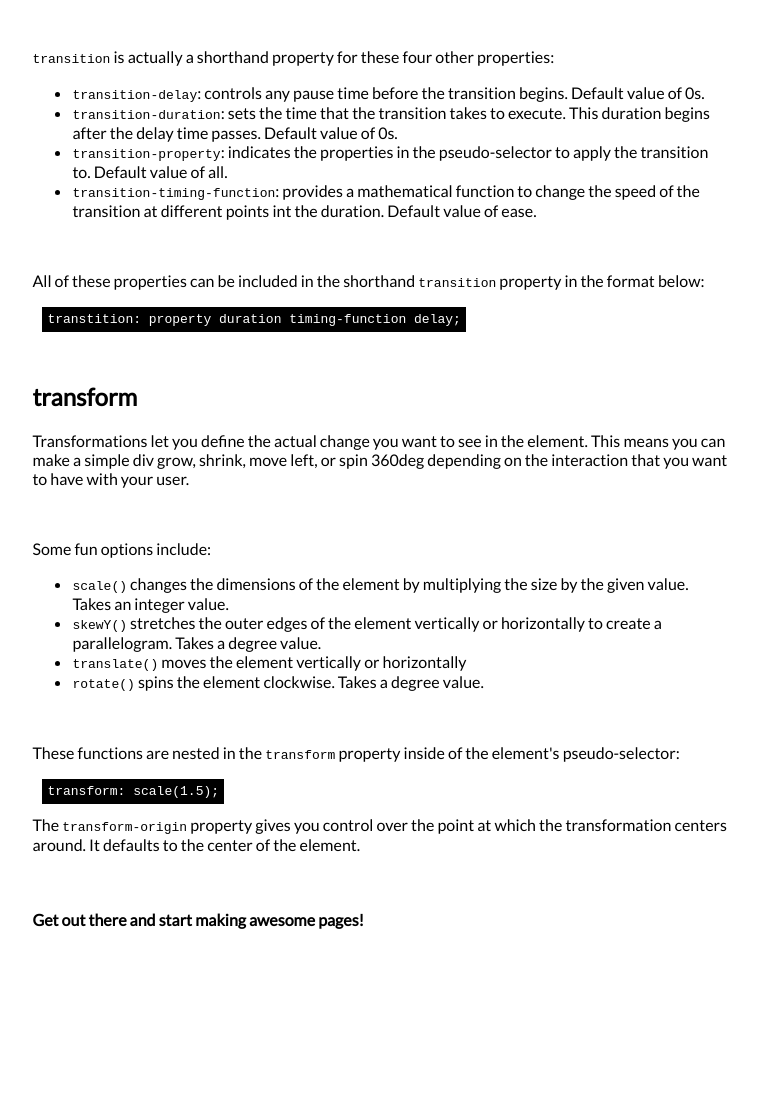
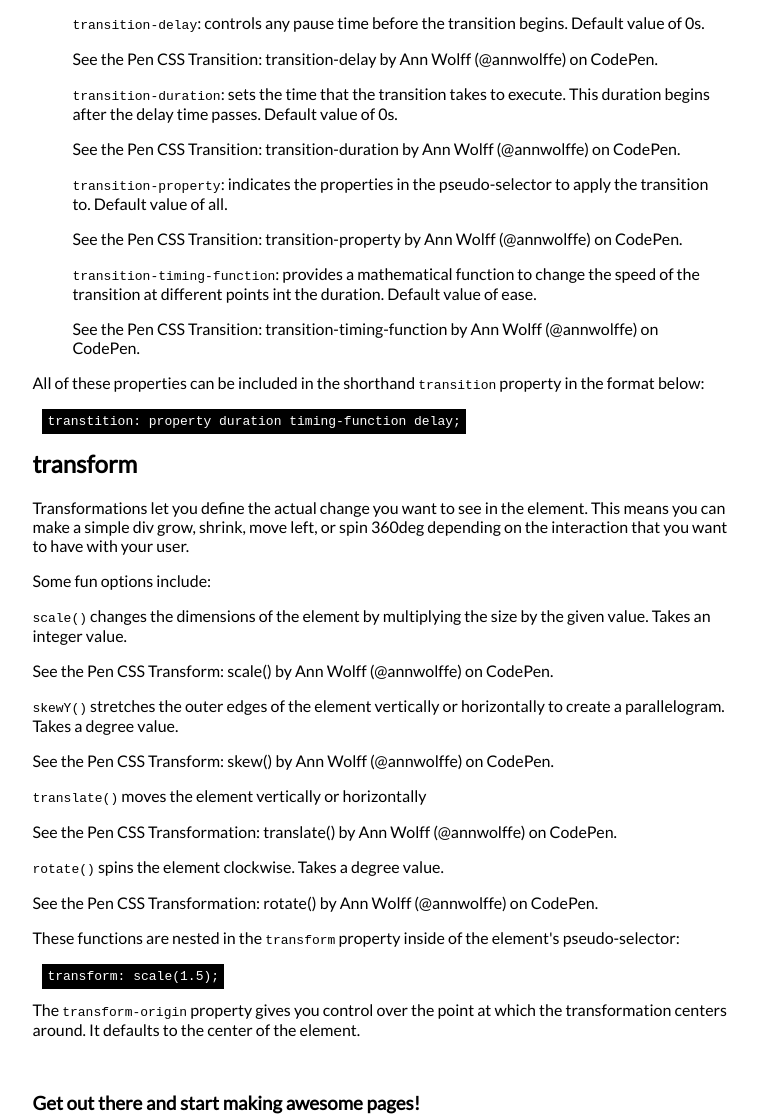
Before and after one commit to wlffann/wlffann.github.io, a plain HTML site: page css_transition_transform.html in a window 1280 px wide. Shown: the part 520-1637 px from the top of the page, without its empty margins (260-1018 px from the left). Before the commit the page ends 1541 px from the top, so only its background shows below. Drawn offline with Linux system fonts and the light colour scheme; a script that the page names is missing.

Commit message:
Add pens to second article

```diff
--- a/css_transition_transform.html
+++ b/css_transition_transform.html
@@ -20,46 +20,68 @@
     <article class="post">
       <h1>CSS Transition & Transform</h1>
       <h1>Or, How To Make Any Webpage More Awesome</h1>
+      <p data-height="300" data-theme-id="light" data-slug-hash="JbaYxB" data-default-tab="result" data-user="annwolffe" data-embed-version="2" data-pen-title="CSS Transform and Transition" class="codepen">See the Pen <a href="http://codepen.io/annwolffe/pen/JbaYxB/">CSS Transform and Transition</a> by Ann Wolff (<a href="http://codepen.io/annwolffe">@annwolffe</a>) on <a href="http://codepen.io">CodePen</a>.</p>
+      <script async src="https://production-assets.codepen.io/assets/embed/ei.js"></script>
+
       <p>If you are a new web developer like me, you're always looking for ways to make your page more interesting without having to wrestle with CSS for hours. If your project has an extensive back-end, it can be so frustrating to waste time pushing div elements around the browser just to make your page readable.</p>
-      <br>
+
       <p>Have no fear! Even you can make a boring Bootstrap site exciting by adding two simple properties: <code>transition</code> and <code>transform</code>. These two elements will give you control to move or change any selector or pseudo-selector on your page. Let’s take a closer look at each.</p>
-      <br>
       <h2>transition</h2>
       <p>Transition is a great place to start. The way that we define our transitions will have the greatest effect on the look and feel of our interactions.</p>
-      <br>
       <p><code>transition</code> is actually a shorthand property for these four other properties:
-        <ul>
-          <li><code>transition-delay</code>: controls any pause time before the transition begins. Default value of 0s.</li>
-          <li><code>transition-duration</code>: sets the time that the transition takes to execute. This duration begins after the delay time passes. Default value of 0s.</li>
-          <li><code>transition-property</code>: indicates the properties in the pseudo-selector to apply the transition to. Default value of all.</li>
-          <li><code>transition-timing-function</code>: provides a mathematical function to change the speed of the transition at different points int the duration. Default value of ease.</li>
-        </ul>
-      <br>
+      <ul>
+        <p><code>transition-delay</code>: controls any pause time before the transition begins. Default value of 0s.
+          <p data-height="265" data-theme-id="light" data-slug-hash="MJWgbB" data-default-tab="result" data-user="annwolffe" data-embed-version="2" data-pen-title="CSS Transition: transition-delay" class="codepen">See the Pen <a href="http://codepen.io/annwolffe/pen/MJWgbB/">CSS Transition: transition-delay</a> by Ann Wolff (<a href="http://codepen.io/annwolffe">@annwolffe</a>) on <a href="http://codepen.io">CodePen</a>.</p>
+          <script async src="https://production-assets.codepen.io/assets/embed/ei.js"></script>
+        </p>
+        <p><code>transition-duration</code>: sets the time that the transition takes to execute. This duration begins after the delay time passes. Default value of 0s.
+          <p data-height="265" data-theme-id="light" data-slug-hash="KaKPoB" data-default-tab="result" data-user="annwolffe" data-embed-version="2" data-pen-title="CSS Transition: transition-duration" class="codepen">See the Pen <a href="http://codepen.io/annwolffe/pen/KaKPoB/">CSS Transition: transition-duration</a> by Ann Wolff (<a href="http://codepen.io/annwolffe">@annwolffe</a>) on <a href="http://codepen.io">CodePen</a>.</p>
+          <script async src="https://production-assets.codepen.io/assets/embed/ei.js"></script>
+        </p>
+        <p><code>transition-property</code>: indicates the properties in the pseudo-selector to apply the transition to. Default value of all.
+          <p data-height="265" data-theme-id="light" data-slug-hash="MJWgXZ" data-default-tab="result" data-user="annwolffe" data-embed-version="2" data-pen-title="CSS Transition: transition-property" class="codepen">See the Pen <a href="http://codepen.io/annwolffe/pen/MJWgXZ/">CSS Transition: transition-property</a> by Ann Wolff (<a href="http://codepen.io/annwolffe">@annwolffe</a>) on <a href="http://codepen.io">CodePen</a>.</p>
+          <script async src="https://production-assets.codepen.io/assets/embed/ei.js"></script>
+        </p>
+        <p><code>transition-timing-function</code>: provides a mathematical function to change the speed of the transition at different points int the duration. Default value of ease.
+          <p data-height="265" data-theme-id="light" data-slug-hash="MJWgPL" data-default-tab="result" data-user="annwolffe" data-embed-version="2" data-pen-title="CSS Transition: transition-timing-function" class="codepen">See the Pen <a href="http://codepen.io/annwolffe/pen/MJWgPL/">CSS Transition: transition-timing-function</a> by Ann Wolff (<a href="http://codepen.io/annwolffe">@annwolffe</a>) on <a href="http://codepen.io">CodePen</a>.</p>
+          <script async src="https://production-assets.codepen.io/assets/embed/ei.js"></script>
+        </p>
+      </ul>
+
       <p>All of these properties can be included in the shorthand <code>transition</code> property in the format below:</p>
         <code class="snippet">
           transtition: property duration timing-function delay;
         </code>
       </p>
-      <br>
 
       <h2>transform</h2>
       <p>Transformations let you define the actual change you want to see in the element. This means you can make a simple div grow, shrink, move left, or spin 360deg depending on the interaction that you want to have with your user.</p>
-      <br>
+
       <p>Some fun options include:
-        <ul>
-          <li><code>scale()</code> changes the dimensions of the element by multiplying the size by the given value. Takes an integer value.</li>
-          <li><code>skewY()</code> stretches the outer edges of the element vertically or horizontally to create a parallelogram. Takes a degree value.</li>
-          <li><code>translate()</code> moves the element vertically or horizontally </li>
-          <li><code>rotate()</code> spins the element clockwise. Takes a degree value.</li>
-        </ul>
+      <p><code>scale()</code> changes the dimensions of the element by multiplying the size by the given value. Takes an integer value.
+        <p data-height="265" data-theme-id="light" data-slug-hash="XpWrjo" data-default-tab="result" data-user="annwolffe" data-embed-version="2" data-pen-title="CSS Transform: scale()" class="codepen">See the Pen <a href="http://codepen.io/annwolffe/pen/XpWrjo/">CSS Transform: scale()</a> by Ann Wolff (<a href="http://codepen.io/annwolffe">@annwolffe</a>) on <a href="http://codepen.io">CodePen</a>.</p>
+        <script async src="https://production-assets.codepen.io/assets/embed/ei.js"></script>
       </p>
-      <br>
+      <p><code>skewY()</code> stretches the outer edges of the element vertically or horizontally to create a parallelogram. Takes a degree value.
+        <p data-height="265" data-theme-id="light" data-slug-hash="YNzKWX" data-default-tab="result" data-user="annwolffe" data-embed-version="2" data-pen-title="CSS Transform: skew()" class="codepen">See the Pen <a href="http://codepen.io/annwolffe/pen/YNzKWX/">CSS Transform: skew()</a> by Ann Wolff (<a href="http://codepen.io/annwolffe">@annwolffe</a>) on <a href="http://codepen.io">CodePen</a>.</p>
+        <script async src="https://production-assets.codepen.io/assets/embed/ei.js"></script>
+      </p>
+      <p><code>translate()</code> moves the element vertically or horizontally
+        <p data-height="265" data-theme-id="light" data-slug-hash="bgGbVW" data-default-tab="result" data-user="annwolffe" data-embed-version="2" data-pen-title="CSS Transformation: translate()" class="codepen">See the Pen <a href="http://codepen.io/annwolffe/pen/bgGbVW/">CSS Transformation: translate()</a> by Ann Wolff (<a href="http://codepen.io/annwolffe">@annwolffe</a>) on <a href="http://codepen.io">CodePen</a>.</p>
+        <script async src="https://production-assets.codepen.io/assets/embed/ei.js"></script>
+      </p>
+        <p><code>rotate()</code> spins the element clockwise. Takes a degree value.
+          <p data-height="265" data-theme-id="light" data-slug-hash="zNOgdR" data-default-tab="result" data-user="annwolffe" data-embed-version="2" data-pen-title="CSS Transformation: rotate()" class="codepen">See the Pen <a href="http://codepen.io/annwolffe/pen/zNOgdR/">CSS Transformation: rotate()</a> by Ann Wolff (<a href="http://codepen.io/annwolffe">@annwolffe</a>) on <a href="http://codepen.io">CodePen</a>.</p>
+          <script async src="https://production-assets.codepen.io/assets/embed/ei.js"></script>
+        </p>
+      </p>
+
       <p>These functions are nested in the <code>transform</code> property inside of the element's pseudo-selector:</p>
         <code class="snippet">transform: scale(1.5);</code>
-      <br>
+
       <p>The <code>transform-origin</code> property gives you control over the point at which the transformation centers around. It defaults to the center of the element.</p>
       <br>
-      <h4>Get out there and start making awesome pages!</h4>
+      <h3>Get out there and start making awesome pages!</h4>
     </article>
 
   </body>
```
Also changed, not shown: index.html (+1 -1 lines), transition_transform/index.html (+8 -1 lines).
